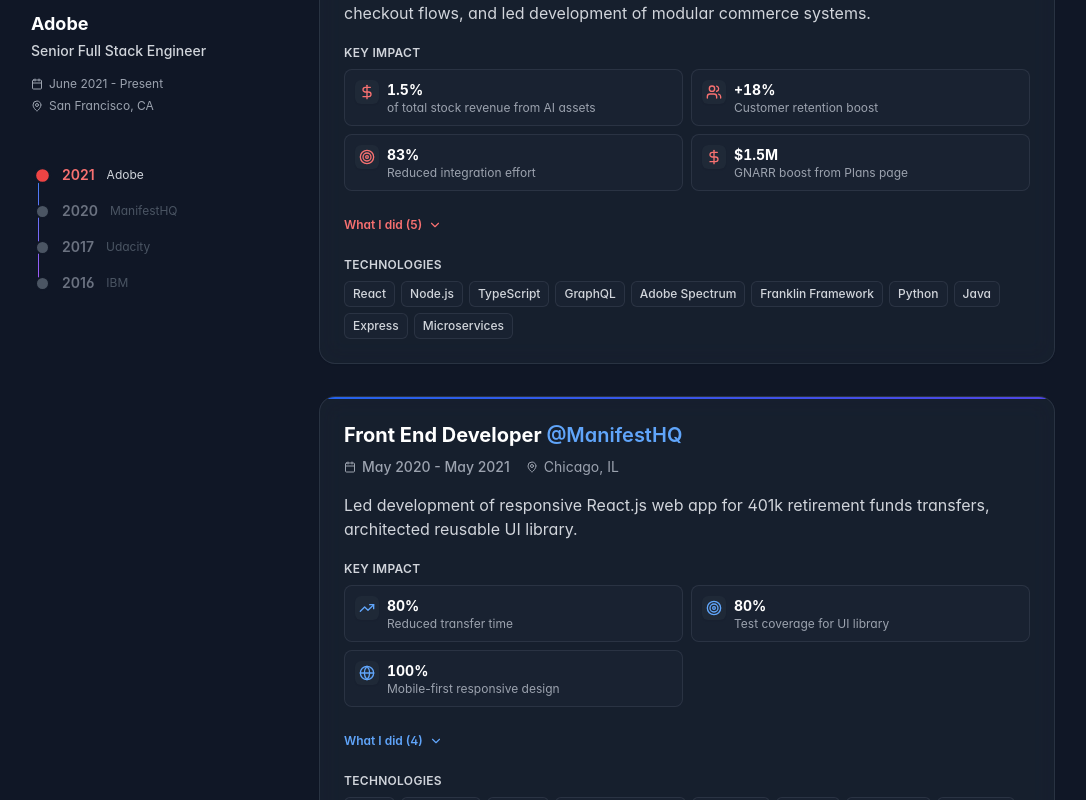
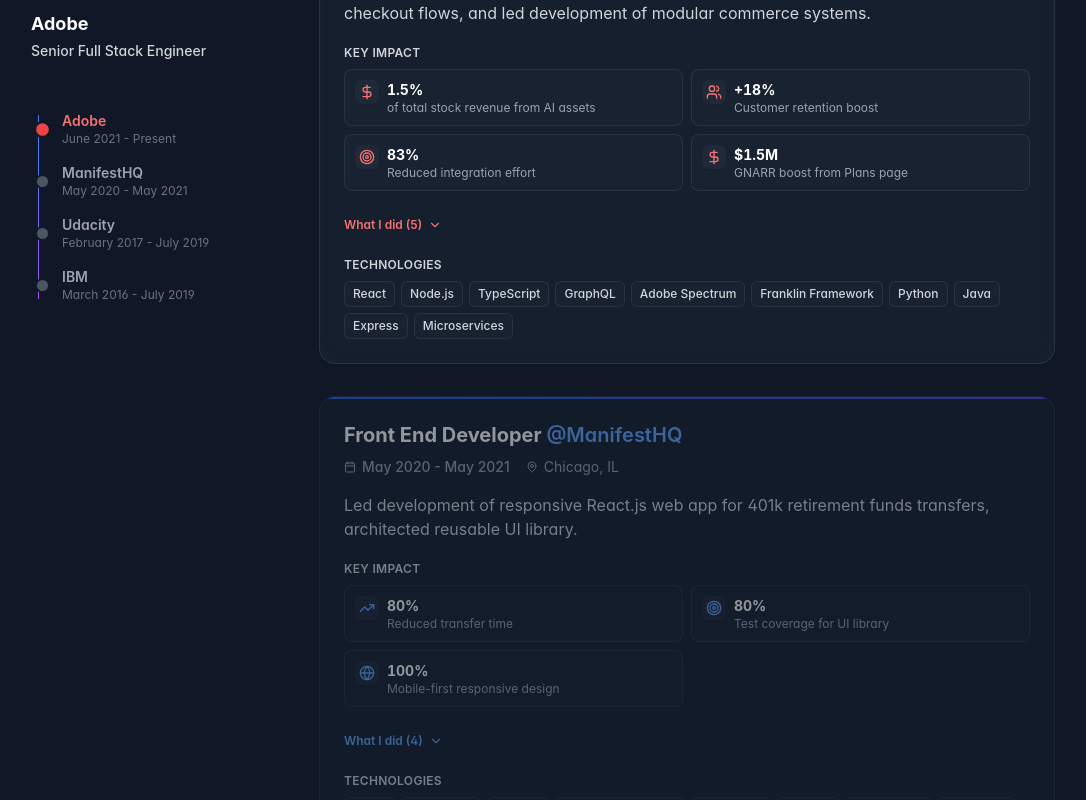
Before and after one commit to arsaikia/portfolio_v2.0, a React (Vite) app: page / in a window 1280 px wide. Shown: the part 1280-2080 px from the top of the page, without its empty margins (97-1183 px from the left). Built offline with nearby package versions, Linux system fonts and the light colour scheme; a web font is replaced by a local one.

Commit message:
feat(timeline): glass fade bar, period tabs, slimmer rail, dim inactive cards

```diff
--- a/src/components/About.tsx
+++ b/src/components/About.tsx
@@ -37,7 +37,12 @@
             <section className="mb-8" aria-labelledby="experience-heading">
               {/* Sticks under the site header while the timeline scrolls;
                   releases with the section. Doubles as the bio/career separator. */}
-              <div className="sticky top-16 z-30 -mx-4 px-4 mb-8 py-3 bg-gray-50/85 dark:bg-gray-900/85 backdrop-blur-md">
+              <div className="sticky top-16 z-30 -mx-4 px-4 mb-8 py-3 bg-white/70 dark:bg-gray-900/70 backdrop-blur-md">
+                {/* Soft fade so cards dissolve under the bar instead of a hard cut */}
+                <div
+                  className="pointer-events-none absolute inset-x-0 top-full h-8 bg-gradient-to-b from-white/70 to-transparent dark:from-gray-900/70"
+                  aria-hidden="true"
+                />
                 <div className="flex items-center gap-4">
                   <span className="h-px flex-1 bg-gradient-to-r from-transparent to-gray-300 dark:to-gray-700" aria-hidden="true" />
                   <h3
--- a/src/components/Timeline.tsx
+++ b/src/components/Timeline.tsx
@@ -309,22 +309,10 @@
               <div className="text-lg font-bold text-gray-900 dark:text-white leading-snug mb-1">
                 {item.company}
               </div>
-              <div className="text-sm font-medium text-gray-600 dark:text-gray-300 leading-snug mb-4">
+              <div className="text-sm font-medium text-gray-600 dark:text-gray-300 leading-snug">
                 {item.title}
               </div>
 
-              <dl className="space-y-1.5 text-xs text-gray-500 dark:text-gray-400">
-                <div className="flex items-center gap-1.5">
-                  <Calendar className="w-3 h-3 flex-shrink-0" aria-hidden="true" />
-                  <dt className="sr-only">Period</dt>
-                  <dd>{item.period}</dd>
-                </div>
-                <div className="flex items-center gap-1.5">
-                  <MapPin className="w-3 h-3 flex-shrink-0" aria-hidden="true" />
-                  <dt className="sr-only">Location</dt>
-                  <dd>{item.location}</dd>
-                </div>
-              </dl>
             </div>
           )
         })}
@@ -371,11 +359,13 @@
                     }}
                     aria-hidden="true"
                   />
+                  <span className="sr-only">Jump to </span>
+                  <span className="flex flex-col min-w-0">
                     <span
-                    className={`text-sm font-semibold ${
+                      className={`text-sm font-semibold truncate ${
                         isActive
                           ? accent.text
-                        : 'text-gray-400 dark:text-gray-500 group-hover:text-gray-600 dark:group-hover:text-gray-400'
+                          : 'text-gray-500 dark:text-gray-400 group-hover:text-gray-700 dark:group-hover:text-gray-300'
                       }`}
                       style={{
                         transitionProperty: 'color',
@@ -383,16 +373,9 @@
                         transitionTimingFunction: EASE_STATE,
                       }}
                     >
-                    {item.year}
+                      {item.company}
                     </span>
-                  <span className="sr-only">Jump to {item.company}</span>
-                  <span
-                    className={`text-xs truncate ${
-                      isActive ? 'text-gray-600 dark:text-gray-300' : 'text-gray-400 dark:text-gray-600'
-                    }`}
-                    aria-hidden="true"
-                  >
-                    {item.company}
+                    <span className="text-xs text-gray-400 dark:text-gray-500 truncate">{item.period}</span>
                   </span>
                 </button>
               </li>
@@ -414,6 +397,7 @@
   isMobile: boolean
   reduced: boolean
   revealed: boolean
+  isActive: boolean
   registerRef: (el: HTMLLIElement | null) => void
 }
 
@@ -423,8 +407,10 @@
   isMobile,
   reduced,
   revealed,
+  isActive,
   registerRef,
 }: ExperienceCardProps) => {
+  const dimmed = !isMobile && !isActive
   const accent = getAccent(item.accent)
   const [open, setOpen] = useState(false)
   const panelId = `experience-${item.id}-responsibilities`
@@ -446,9 +432,13 @@
     <li ref={registerRef} data-timeline-item={item.id} className="scroll-mt-36" style={revealStyle}>
       <article
         aria-labelledby={headingId}
-        className={`relative overflow-hidden rounded-2xl bg-white/90 dark:bg-gray-800/50 backdrop-blur-md border border-gray-200/60 dark:border-gray-700/60 shadow-sm hover:shadow-lg p-5 sm:p-6 ${
-          reduced ? '' : 'transition-shadow duration-300'
-        }`}
+        className="relative overflow-hidden rounded-2xl bg-white/90 dark:bg-gray-800/50 backdrop-blur-md border border-gray-200/60 dark:border-gray-700/60 shadow-sm hover:shadow-lg hover:!opacity-100 p-5 sm:p-6"
+        style={{
+          opacity: dimmed ? 0.55 : 1,
+          transitionProperty: 'opacity, box-shadow',
+          transitionDuration: reduced ? '0ms' : '420ms',
+          transitionTimingFunction: EASE_STATE,
+        }}
       >
         <div
           className={`absolute inset-x-0 top-0 h-0.5 bg-gradient-to-r ${accent.gradient}`}
@@ -746,6 +736,7 @@
               isMobile={isMobile}
               reduced={reduced}
               revealed={revealed[index] ?? false}
+              isActive={index === activeIndex}
               registerRef={registerRef(index)}
             />
           ))}
```
Lines whose indentation alone changed are shown as unchanged.
